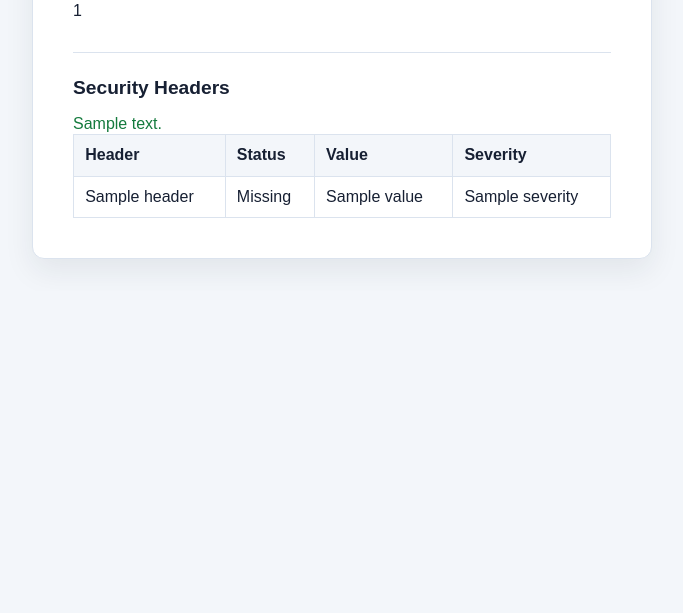
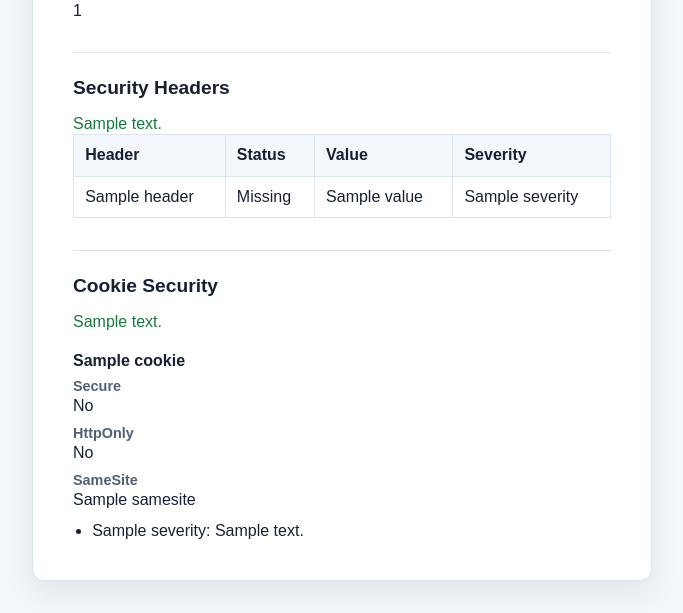
Before and after one commit to atharv-mulye/reconforge, a Flask app: template templates/index.html in a window 1280 px wide. Shown: the part 1520-2133 px from the top of the page, without its empty margins (298-981 px from the left). Before the commit the page ends 1783 px from the top, so only its background shows below. Run offline with Flask 3, Linux system fonts and the light colour scheme; the template is opened without the code that fills it: most values are stand-ins (such as "Sample title", 1, 10 or a date in 2020).

Commit message:
Add cookie security analysis

```diff
--- a/app.py
+++ b/app.py
@@ -3,6 +3,7 @@ import re
 from urllib.parse import urlparse
 
 from flask import Flask, render_template, request
+from scanner.cookie_security import analyze_cookie_security
 from scanner.http_scanner import analyze_http
 from scanner.nmap_scanner import run_basic_nmap_scan
 from scanner.reconnaissance import collect_basic_reconnaissance
@@ -63,11 +64,12 @@ def scan():
     nmap_results = run_basic_nmap_scan(reconnaissance["hostname"])
     http_results = analyze_http(target_url)
     security_headers_results = analyze_security_headers(http_results)
+    cookie_security_results = analyze_cookie_security(http_results)
 
     if nmap_results["status"] == "completed" and http_results["status"] == "completed":
-        success = "Target accepted. Reconnaissance, Nmap service scanning, HTTP analysis, and security header analysis are complete."
+        success = "Target accepted. Reconnaissance, Nmap service scanning, HTTP analysis, security header analysis, and cookie analysis are complete."
     elif http_results["status"] == "completed":
-        success = "Target accepted. Reconnaissance, HTTP analysis, and security header analysis are complete; the Nmap scan could not run."
+        success = "Target accepted. Reconnaissance, HTTP analysis, security header analysis, and cookie analysis are complete; the Nmap scan could not run."
     elif nmap_results["status"] == "completed":
         success = "Target accepted. Reconnaissance and Nmap service scanning are complete; HTTP analysis could not run."
     else:
@@ -81,6 +83,7 @@ def scan():
         nmap_results=nmap_results,
         http_results=http_results,
         security_headers_results=security_headers_results,
+        cookie_security_results=cookie_security_results,
     )
 
 
--- a/static/css/style.css
+++ b/static/css/style.css
@@ -103,7 +103,8 @@ button:hover {
 .reconnaissance-results,
 .nmap-results,
 .http-results,
-.security-headers-results {
+.security-headers-results,
+.cookie-security-results {
     margin-top: 2rem;
     padding-top: 1.5rem;
     border-top: 1px solid #dbe3ee;
@@ -112,7 +113,8 @@ button:hover {
 .reconnaissance-results h2,
 .nmap-results h2,
 .http-results h2,
-.security-headers-results h2 {
+.security-headers-results h2,
+.cookie-security-results h2 {
     margin: 0 0 1rem;
     font-size: 1.2rem;
 }
@@ -184,3 +186,34 @@ button:hover {
 .security-headers-results th {
     background: #f3f6fa;
 }
+
+.cookie-security-results h3 {
+    margin: 1.25rem 0 0.5rem;
+    font-size: 1rem;
+}
+
+.cookie-security-results dl {
+    display: grid;
+    gap: 0.6rem;
+    margin: 0;
+}
+
+.cookie-security-results dl div {
+    display: grid;
+    gap: 0.2rem;
+}
+
+.cookie-security-results dt {
+    color: #526076;
+    font-size: 0.9rem;
+    font-weight: 700;
+}
+
+.cookie-security-results dd {
+    margin: 0;
+}
+
+.cookie-findings {
+    margin: 0.8rem 0 0;
+    padding-left: 1.2rem;
+}
--- a/templates/index.html
+++ b/templates/index.html
@@ -174,6 +174,45 @@
                     {% endif %}
                 </section>
             {% endif %}
+
+            {% if cookie_security_results %}
+                <section class="cookie-security-results" aria-labelledby="cookie-security-title">
+                    <h2 id="cookie-security-title">Cookie Security</h2>
+                    {% if cookie_security_results.status == "completed" %}
+                        <p class="form-message success">{{ cookie_security_results.message }}</p>
+                        {% for cookie in cookie_security_results.cookies %}
+                            <h3>{{ cookie.name }}</h3>
+                            <dl>
+                                <div>
+                                    <dt>Secure</dt>
+                                    <dd>{{ "Yes" if cookie.secure else "No" }}</dd>
+                                </div>
+                                <div>
+                                    <dt>HttpOnly</dt>
+                                    <dd>{{ "Yes" if cookie.httponly else "No" }}</dd>
+                                </div>
+                                <div>
+                                    <dt>SameSite</dt>
+                                    <dd>{{ cookie.samesite or "Not set" }}</dd>
+                                </div>
+                            </dl>
+                            {% if cookie.findings %}
+                                <ul class="cookie-findings">
+                                    {% for finding in cookie.findings %}
+                                        <li>{{ finding.severity }}: {{ finding.message }}</li>
+                                    {% endfor %}
+                                </ul>
+                            {% else %}
+                                <p>No missing cookie-attribute observations.</p>
+                            {% endif %}
+                        {% else %}
+                            <p>No cookies were returned by the target.</p>
+                        {% endfor %}
+                    {% else %}
+                        <p class="form-message error" role="alert">{{ cookie_security_results.message }}</p>
+                    {% endif %}
+                </section>
+            {% endif %}
         </section>
     </main>
     <script src="{{ url_for('static', filename='js/script.js') }}"></script>
```
Also changed, not shown: scanner/cookie_security.py (added, +76 -0 lines), scanner/http_scanner.py (+12 -0 lines).
